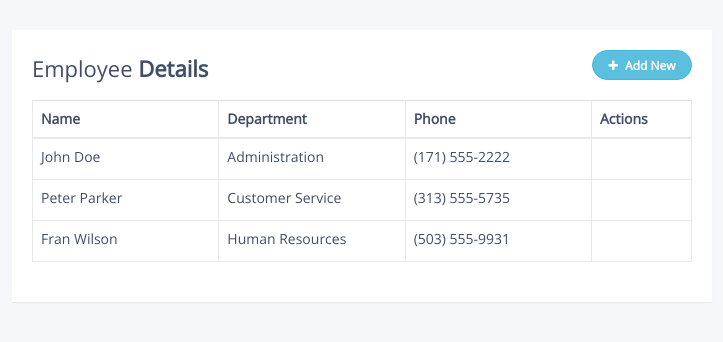
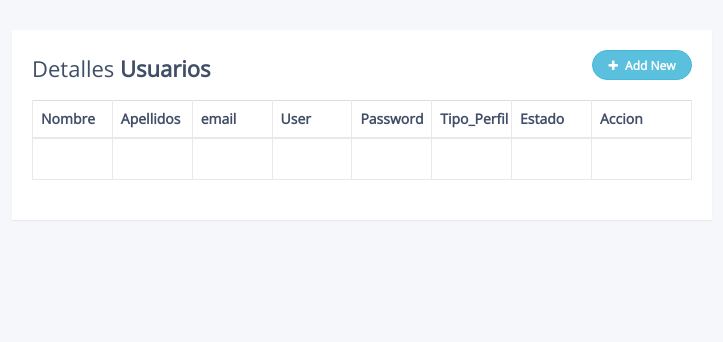
Before and after one commit to melquizedecm/tallerSoftware, a PHP site: page /Views/usuarios/index.php in a window 1280 px wide. Shown: the top 342 px of the page, without its empty margins (278-1001 px from the left). Run offline with PHP 8.4, Linux system fonts and the light colour scheme.

Commit message:
usuarios index

```diff
--- a/Views/usuarios/index.php
+++ b/Views/usuarios/index.php
@@ -156,7 +156,7 @@ $(document).ready(function(){
         <div class="table-wrapper">
             <div class="table-title">
                 <div class="row">
-                    <div class="col-sm-8"><h2>Employee <b>Details</b></h2></div>
+                    <div class="col-sm-8"><h2>Detalles <b> Usuarios</b></h2></div>
                     <div class="col-sm-4">
                         <button type="button" class="btn btn-info add-new"><i class="fa fa-plus"></i> Add New</button>
                     </div>
@@ -165,37 +165,25 @@ $(document).ready(function(){
             <table class="table table-bordered">
                 <thead>
                     <tr>
-                        <th>Name</th>
-                        <th>Department</th>
-                        <th>Phone</th>
-                        <th>Actions</th>
+                        <th>Nombre</th>
+                        <th>Apellidos</th>
+                        <th>email</th>
+                        <th>User</th>
+                        <th>Password</th>
+                        <th>Tipo_Perfil</th>
+                        <th>Estado</th>
+                        <th>Accion</th>
                     </tr>
                 </thead>
                 <tbody>
                     <tr>
-                        <td>John Doe</td>
-                        <td>Administration</td>
-                        <td>(171) 555-2222</td>
-                        <td>
-							<a class="add" title="Add" data-toggle="tooltip"><i class="material-icons">&#xE03B;</i></a>
-                            <a class="edit" title="Edit" data-toggle="tooltip"><i class="material-icons">&#xE254;</i></a>
-                            <a class="delete" title="Delete" data-toggle="tooltip"><i class="material-icons">&#xE872;</i></a>
-                        </td>
-                    </tr>
-                    <tr>
-                        <td>Peter Parker</td>
-                        <td>Customer Service</td>
-                        <td>(313) 555-5735</td>
-                        <td>
-							<a class="add" title="Add" data-toggle="tooltip"><i class="material-icons">&#xE03B;</i></a>
-                            <a class="edit" title="Edit" data-toggle="tooltip"><i class="material-icons">&#xE254;</i></a>
-                            <a class="delete" title="Delete" data-toggle="tooltip"><i class="material-icons">&#xE872;</i></a>
-                        </td>
-                    </tr>
-                    <tr>
-                        <td>Fran Wilson</td>
-                        <td>Human Resources</td>
-                        <td>(503) 555-9931</td>
+                        <td></td>
+                        <td></td>
+                        <td></td>
+                        <td></td>
+                        <td></td>
+                        <td></td>
+                        <td></td>
                         <td>
 							<a class="add" title="Add" data-toggle="tooltip"><i class="material-icons">&#xE03B;</i></a>
                             <a class="edit" title="Edit" data-toggle="tooltip"><i class="material-icons">&#xE254;</i></a>
```
